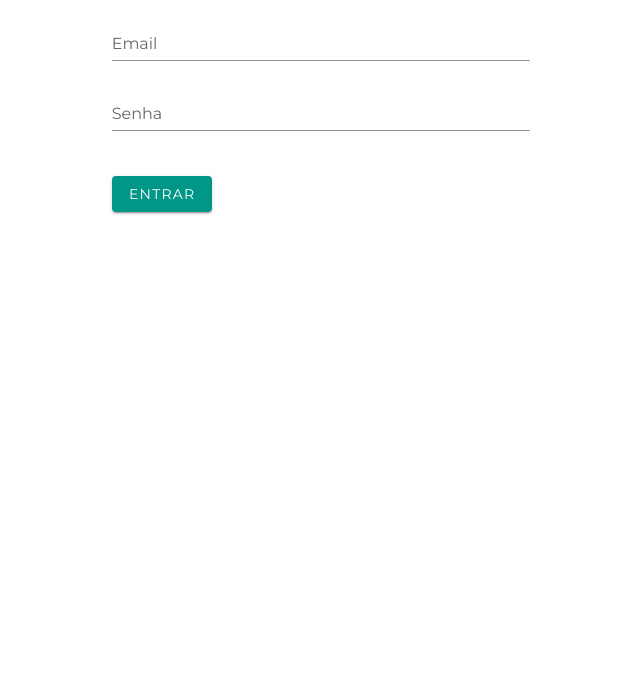
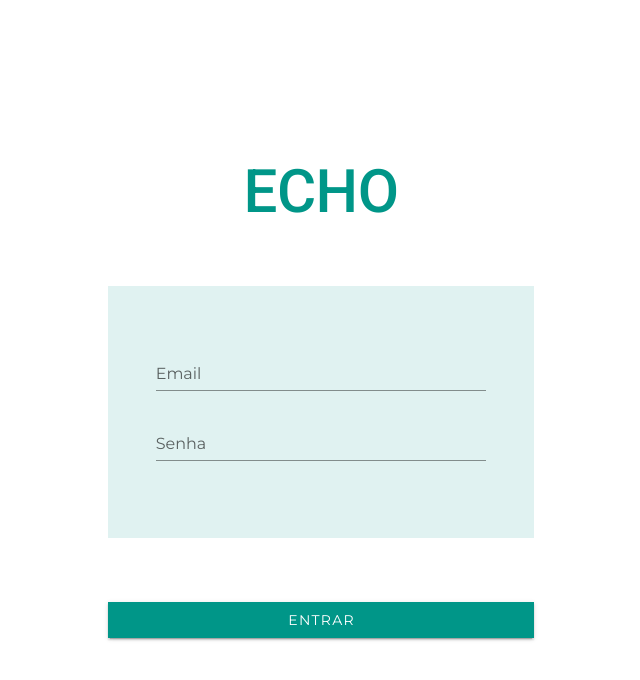
Before and after one commit to gucollaco/echo-front, a Nuxt app: page / in a window 1280 px wide. Shown: the top 680 px of the page, without its empty margins (319-959 px from the left). Built offline with nearby package versions, Linux system fonts and the light colour scheme.

Commit message:
bottom nav style

```diff
--- a/assets/styles.css
+++ b/assets/styles.css
@@ -5,3 +5,7 @@
 h1, h2 {
     font-family: 'Montserrat', sans-serif;
 }
+
+.v-application .mb-24 {
+    margin-bottom: 96px !important;
+}
--- a/components/BottomNav.vue
+++ b/components/BottomNav.vue
@@ -1,35 +1,47 @@
 <template>
-  <div>
+  <div class="bottom-nav">
     <v-bottom-navigation
-      :value="activeBtn"
+      :active.sync="bottomNav"
+      :value="true"
       grow
       fixed
       dark
-      background-color="primary darken-4"
+      app
+      background-color="primary"
       color="primary lighten-5"
     >
-      <v-btn to="/food" nuxt>
-        <span>Food</span>
+      <v-btn to="/food" value="food" nuxt>
+        <div class="label">
+          <span>{{ $t("pages.food") }}</span>
+        </div>
         <v-icon>mdi-food</v-icon>
       </v-btn>
 
-      <v-btn to="/calendar" nuxt>
-        <span>Calendar</span>
+      <v-btn to="/calendar" value="calendar" nuxt>
+        <div class="label">
+          <span> {{ $t("pages.calendar") }} </span>
+        </div>
         <v-icon>mdi-calendar-blank</v-icon>
       </v-btn>
 
-      <v-btn to="/home" nuxt>
-        <span>Home</span>
+      <v-btn to="/home" value="home" nuxt>
+        <div class="label">
+          <span> {{ $t("pages.home") }} </span>
+        </div>
         <v-icon>mdi-home</v-icon>
       </v-btn>
 
-      <v-btn to="/classes" nuxt>
-        <span>Classes</span>
+      <v-btn to="/classes" value="classes" nuxt>
+        <div class="label">
+          <span> {{ $t("pages.classes") }} </span>
+        </div>
         <v-icon>mdi-book-variant</v-icon>
       </v-btn>
 
-      <v-btn to="/profile" nuxt>
-        <span>Profile</span>
+      <v-btn to="/profile" value="profile" nuxt>
+        <div class="label">
+          <span> {{ $t("pages.profile") }} </span>
+        </div>
         <v-icon>mdi-account</v-icon>
       </v-btn>
     </v-bottom-navigation>
@@ -43,8 +55,53 @@ export default {
   name: "BottomNav",
   data() {
     return {
-      activeBtn: 2
+      activeBtn: 2,
+      bottomNav: "home"
     }
   }
 }
 </script>
+
+<style lang="sass" scoped>
+@keyframes show
+  0%
+    margin-left: 0vw
+    opacity: 0
+  20%
+    opacity: 1
+  80%
+    opacity: 1
+  99.99%
+    margin-left: 0px
+    opacity: 0
+  100%
+    margin-left: -100px
+
+.bottom-nav
+  .v-bottom-navigation::v-deep
+    a.v-btn
+      margin: 0 7px
+      min-width: auto
+
+      .label
+        display: none
+
+      &.v-btn--active
+        border-top: 4px solid
+
+        .label
+          display: block
+          position: fixed
+          bottom: 56px
+          text-transform: uppercase
+          font-weight: 800
+          padding-bottom: 4px
+          font-size: 1em
+          // background: map-get($grey, lighten-4)
+          color: #009688
+
+          span
+            margin-left: -100vw
+
+            animation: show 2s linear 1
+</style>
--- a/lang/pt-BR.js
+++ b/lang/pt-BR.js
@@ -24,7 +24,7 @@ export default {
     }
   },
   pages: {
-    food: "Alimentação",
+    food: "Rango",
     calendar: "Agenda",
     home: "Página Inicial",
     classes: "Aulas",
--- a/layouts/menu.vue
+++ b/layouts/menu.vue
@@ -13,4 +13,6 @@ export default {
 }
 </script>
 
-<style></style>
+<style lang="sass">
+@import '~vuetify/src/styles/styles.sass'
+</style>
--- a/pages/index.vue
+++ b/pages/index.vue
@@ -1,9 +1,18 @@
 <template>
   <v-app>
-    <v-container fluid>
+    <v-container fluid class="pa-0 screen">
+      <v-row justify="center" no-gutters>
+        <v-col lg="4" md="6" sm="12" class="main-column">
+          <div
+            class="display-3 primary--text font-weight-medium text-center mb-8"
+          >
+            ECHO
+          </div>
           <v-form ref="form" v-model="valid" lazy-validation>
-        <v-row class="mb-6" justify="center" no-gutters>
-          <v-col lg="4" md="6" sm="12">
+            <v-col
+              class="my-8 primary lighten-5"
+              style="padding: 56px 48px !important; margin-bottom: 64px !important;"
+            >
               <v-text-field
                 v-model="email"
                 :rules="emailRules"
@@ -18,11 +27,11 @@
                 required
               ></v-text-field>
             </v-col>
-        </v-row>
-        <v-row justify="center" no-gutters>
-          <v-col lg="4" md="6" sm="12">
+
             <v-btn
               :disabled="!valid"
+              block
+              tile
               color="primary"
               to="/home"
               nuxt
@@ -30,9 +39,9 @@
             >
               {{ $t("login.signin") }}
             </v-btn>
+          </v-form>
         </v-col>
       </v-row>
-      </v-form>
     </v-container>
   </v-app>
 </template>
@@ -59,4 +68,13 @@ export default {
 }
 </script>
 
-<style></style>
+<style lang="sass" scoped>
+.screen::v-deep
+  display: flex
+  height: 100vh
+
+  .main-column
+    display: flex
+    flex-direction: column
+    justify-content: center
+</style>
```
Also changed, not shown: 1 other file (tests, documents, lock files or other folders). Lines whose indentation alone changed are shown as unchanged.
